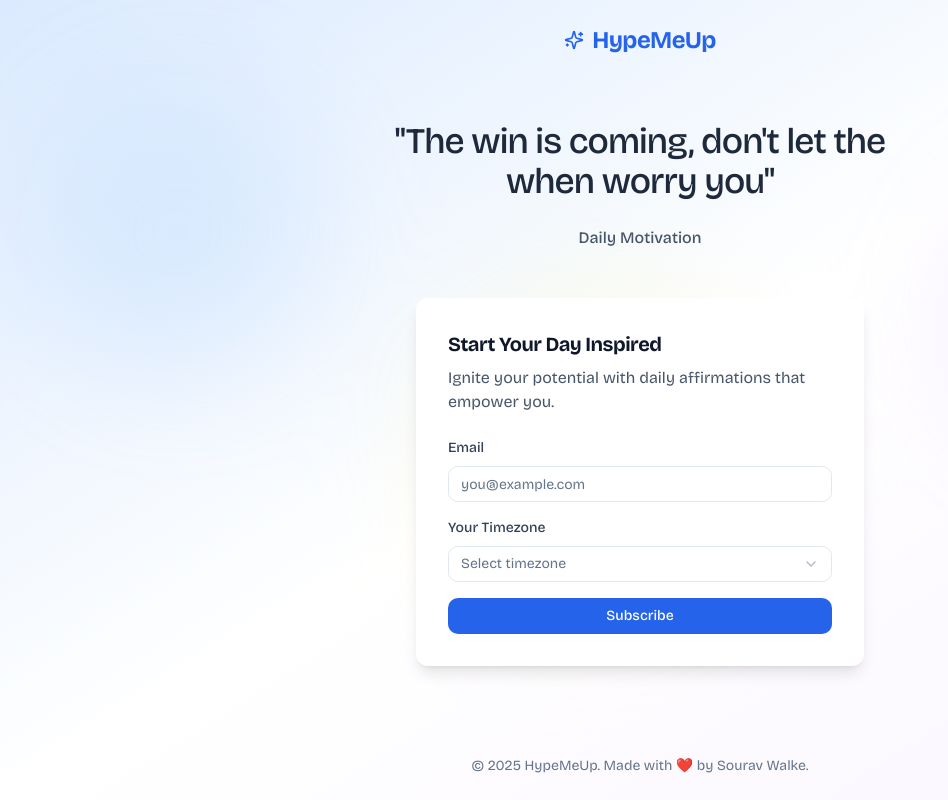
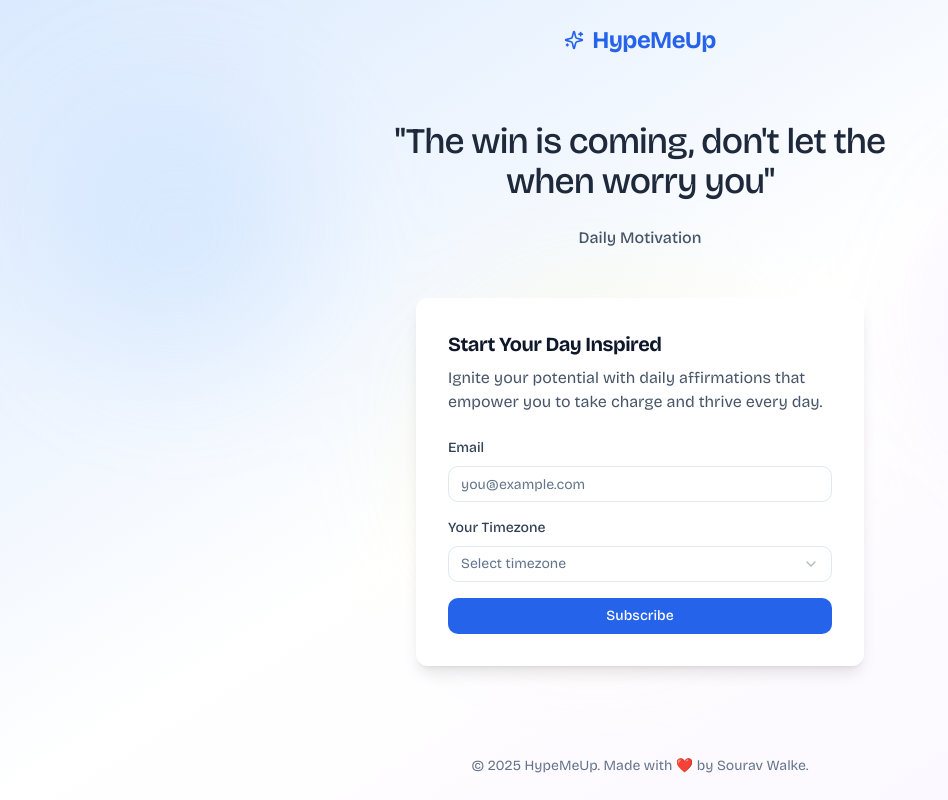
Before and after one commit to souravwalke/DailyJobBoost, a Next.js app in the folder frontend/: page / in a window 1280 px wide. Shown: the whole page, without its empty margins (0-948 px from the left). Built offline with nearby package versions, Linux system fonts and the light colour scheme.

Commit message:
Updated Hero Section

```diff
--- a/frontend/src/app/page.tsx
+++ b/frontend/src/app/page.tsx
@@ -83,7 +83,7 @@ export default function Home() {
                       Start Your Day Inspired
                     </h2>
                     <p className="text-slate-600 dark:text-slate-400">
-                      Ignite your potential with daily affirmations that empower you.
+                    Ignite your potential with daily affirmations that empower you to take charge and thrive every day.
                     </p>
                   </div>
                   <form onSubmit={handleSubmit} className="space-y-4">
```
